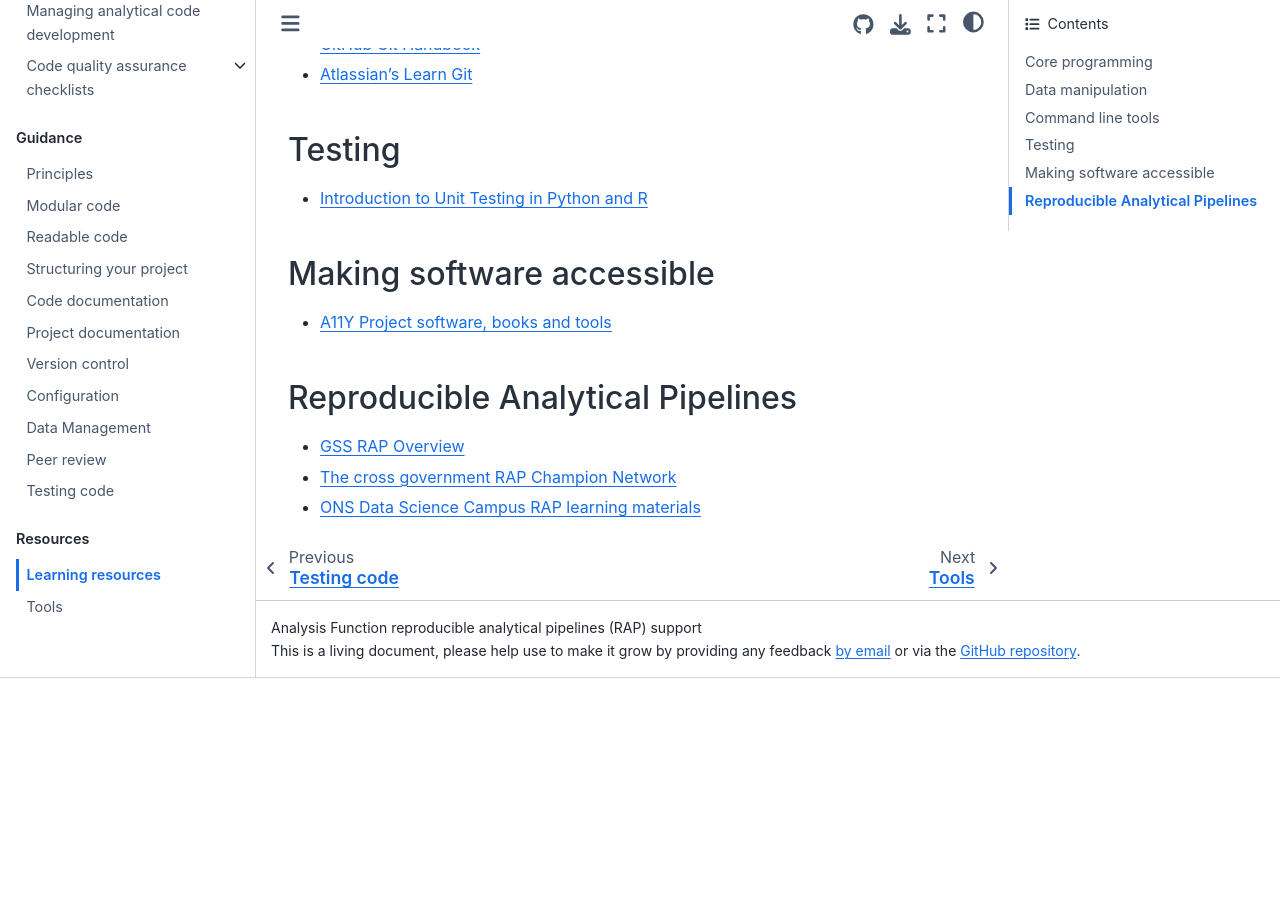
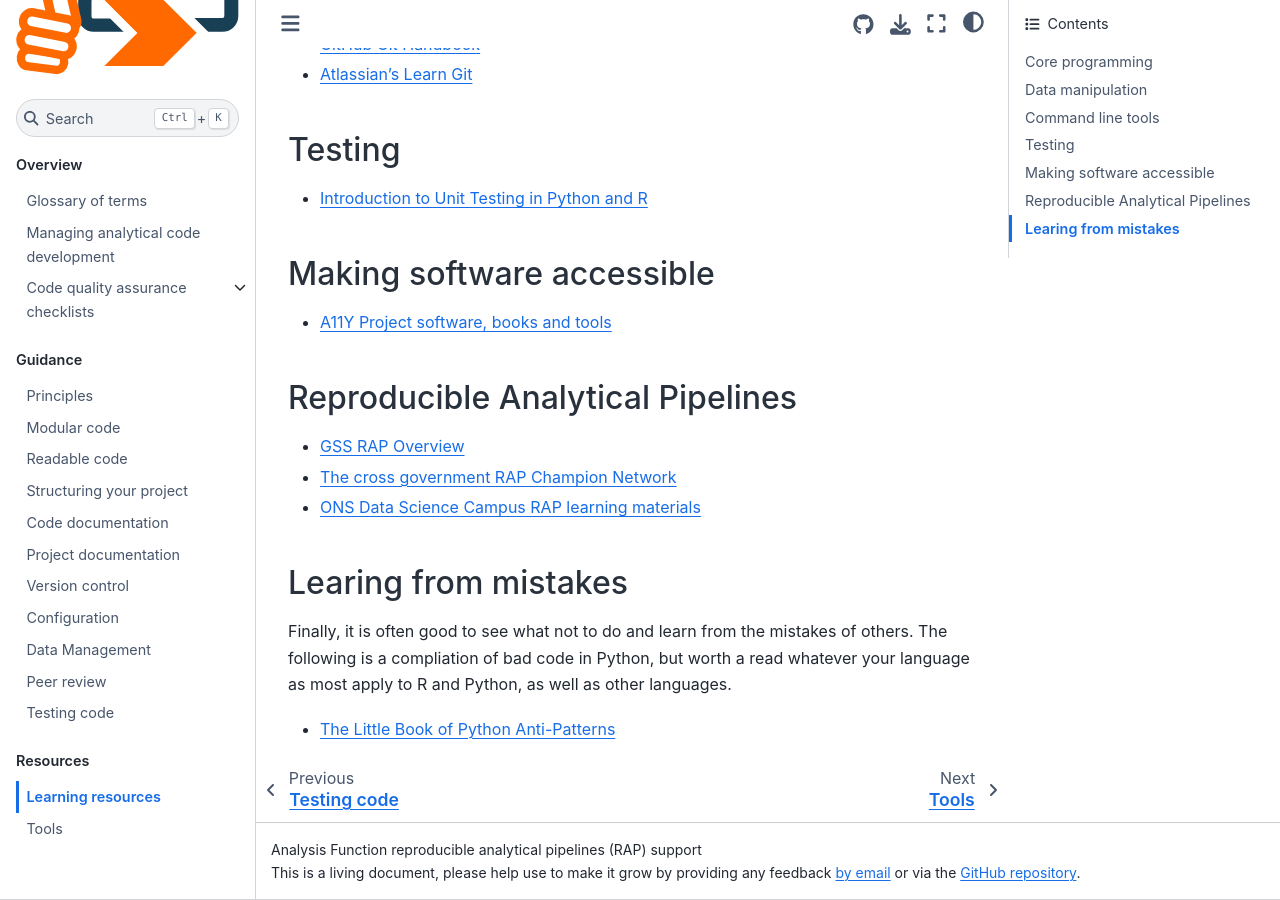
Before and after one commit to best-practice-and-impact/qa-of-code-guidance, a Jupyter Book: the page built from book/learning.md, in a window 1280 px wide and 900 px high, scrolled down 2252 px. Built offline with Jupyter Book 1.0.4 settings and Sphinx 7.4.7 and the Sphinx Book theme 1.1.4, drawn with Linux system fonts in a browser that asks for light colours; before the commit the page ends 2930 px from its top, so only the background shows below that.

Commit message:
add bad practice to learning page

```diff
--- a/book/learning.md
+++ b/book/learning.md
@@ -81,3 +81,9 @@ Please note that learning resources from non-government training providers (i.e.
 * [GSS RAP Overview](https://analysisfunction.civilservice.gov.uk/support/reproducible-analytical-pipelines/)
 * [The cross government RAP Champion Network](https://analysisfunction.civilservice.gov.uk/support/reproducible-analytical-pipelines/reproducible-analytical-pipeline-rap-champions/)
 * [ONS Data Science Campus RAP learning materials](https://github.com/datasciencecampus/gov-uk-rap-materials)
+
+## Learing from mistakes
+
+Finally, it is often good to see what not to do and learn from the mistakes of others. The following is a compliation of bad code in Python, but worth a read whatever your language as most apply to R and Python, as well as other languages.
+
+* [The Little Book of Python Anti-Patterns](https://docs.quantifiedcode.com/python-anti-patterns/index.html)
```
